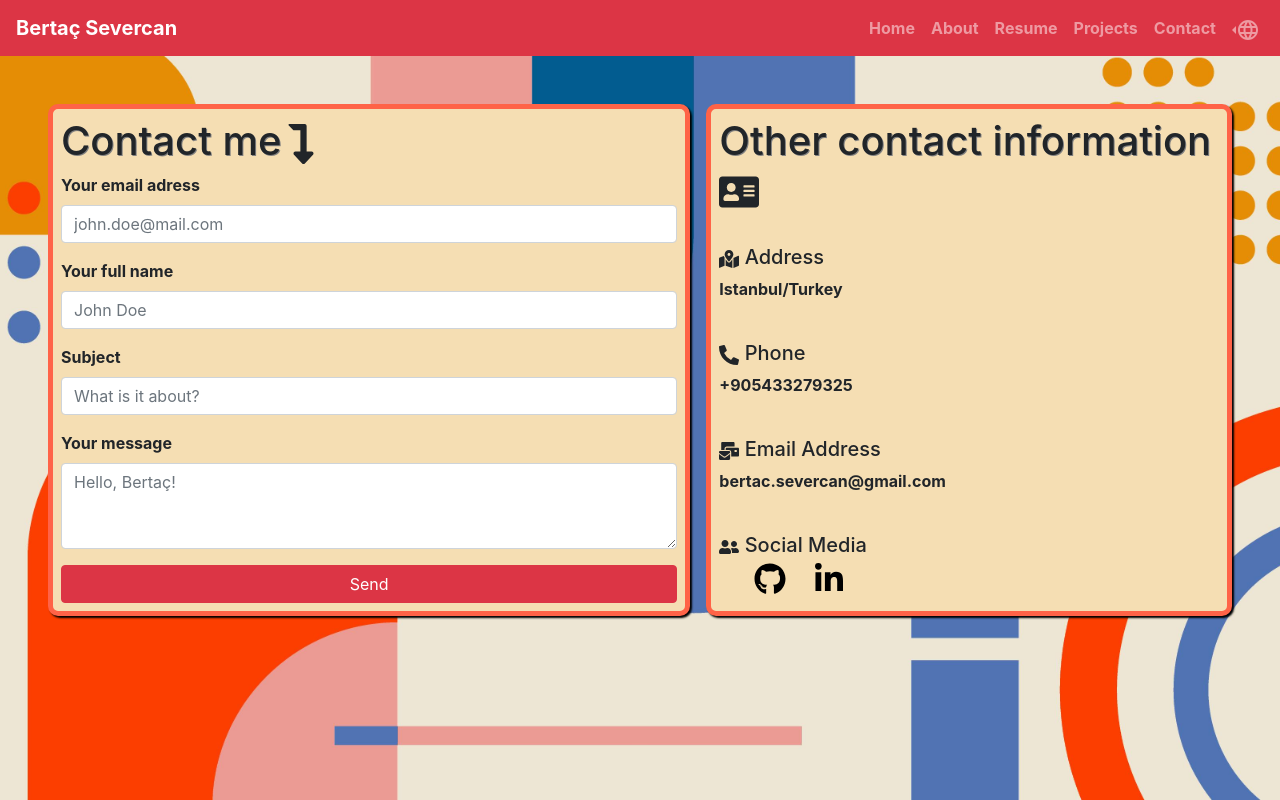
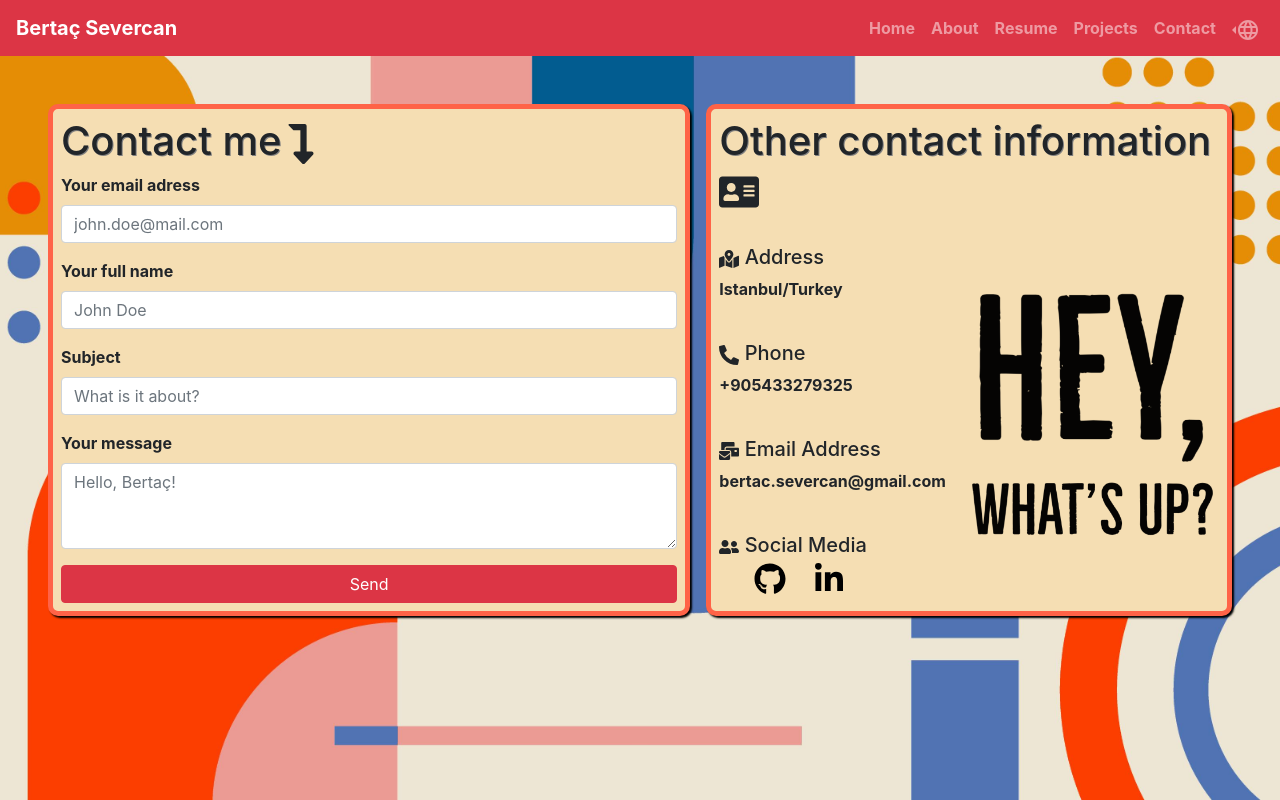
Before and after one commit to bertacsevercan/my-portfolio, a React (Create React App) app: page /contact in a window 1280 px wide. Built offline with nearby package versions, Linux system fonts and the light colour scheme.

Commit message:
add hey img to contact

```diff
--- a/src/containers/Contact/index.jsx
+++ b/src/containers/Contact/index.jsx
@@ -1,6 +1,7 @@
 import React from "react";
 import Form from "react-bootstrap/Form";
 import Button from "react-bootstrap/Button";
+import Image from "react-bootstrap/Image";
 import {
   FaMapMarkedAlt,
   FaPhoneAlt,
@@ -11,6 +12,7 @@ import {
   FaLinkedinIn,
   FaLevelDownAlt,
 } from "react-icons/fa";
+import hey from "../../images/hey.png";
 import "./style.css";
 import { useTranslation } from "react-i18next";
 
@@ -71,6 +73,8 @@ const Contact = () => {
           {t("contact.titles.title1")} <FaAddressCard />{" "}
         </h1>
         <br />
+        <div className="contact-info-flex">
+          <div className="contact-info-text">
             <h5>
               {" "}
               <FaMapMarkedAlt /> {t("contact.headers.head0")}
@@ -114,6 +118,9 @@ const Contact = () => {
               </a>
             </div>
           </div>
+          <Image className="hey" src={hey} width="250" />
+        </div>
+      </div>
     </div>
   );
 };
--- a/src/containers/Contact/style.css
+++ b/src/containers/Contact/style.css
@@ -44,6 +44,18 @@
   text-shadow: 1px 1px gray;
 }
 
+.contact-info-flex {
+  display: flex;
+  flex-wrap: wrap;
+  justify-content: space-between;
+}
+
+.hey {
+  align-self: center;
+  max-width: 100%;
+  max-height: auto;
+}
+
 @media only screen and (max-width: 1024px) {
   .contact {
     flex-direction: column;
@@ -71,4 +83,8 @@
   .contact {
     padding: 1rem;
   }
+
+  .hey {
+    padding-top: 2rem;
+  }
 }
```
Also changed, not shown: src/images/hey.png (added). Lines whose indentation alone changed are shown as unchanged.
